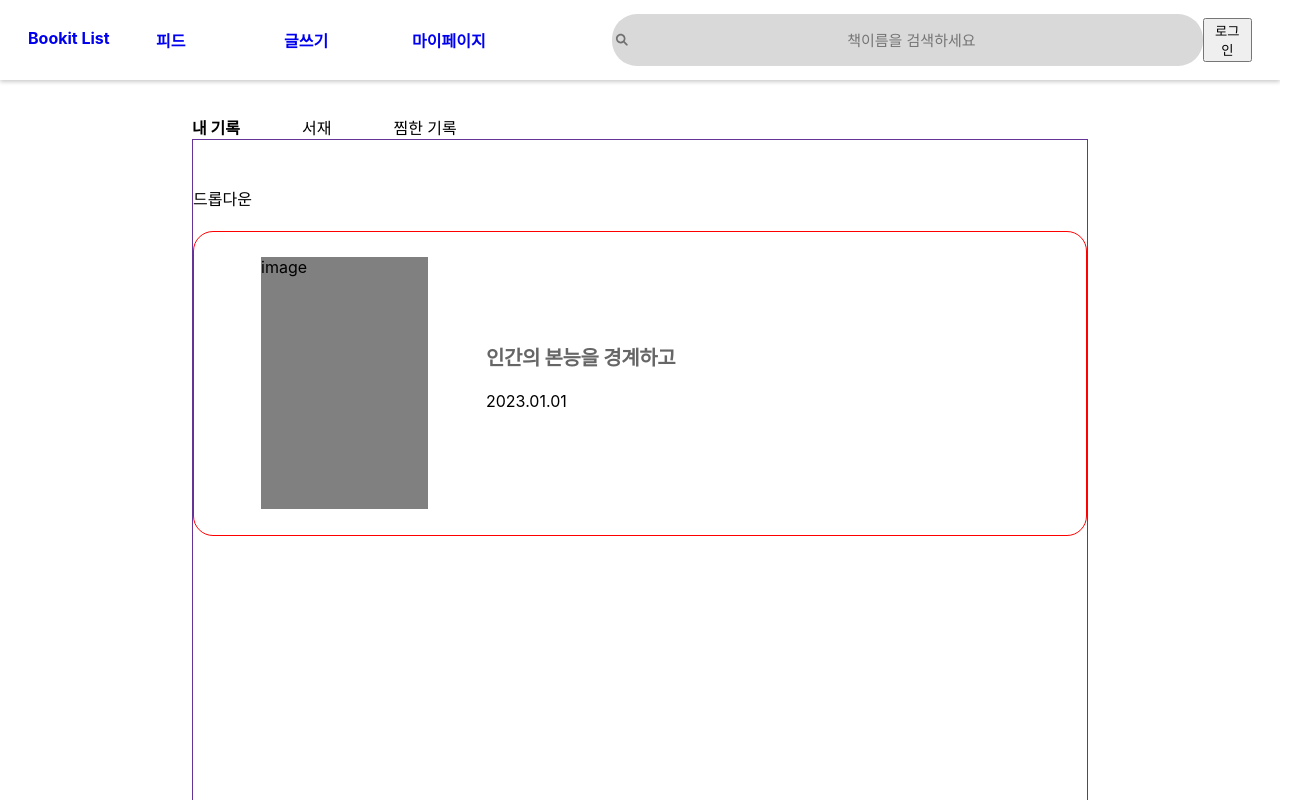
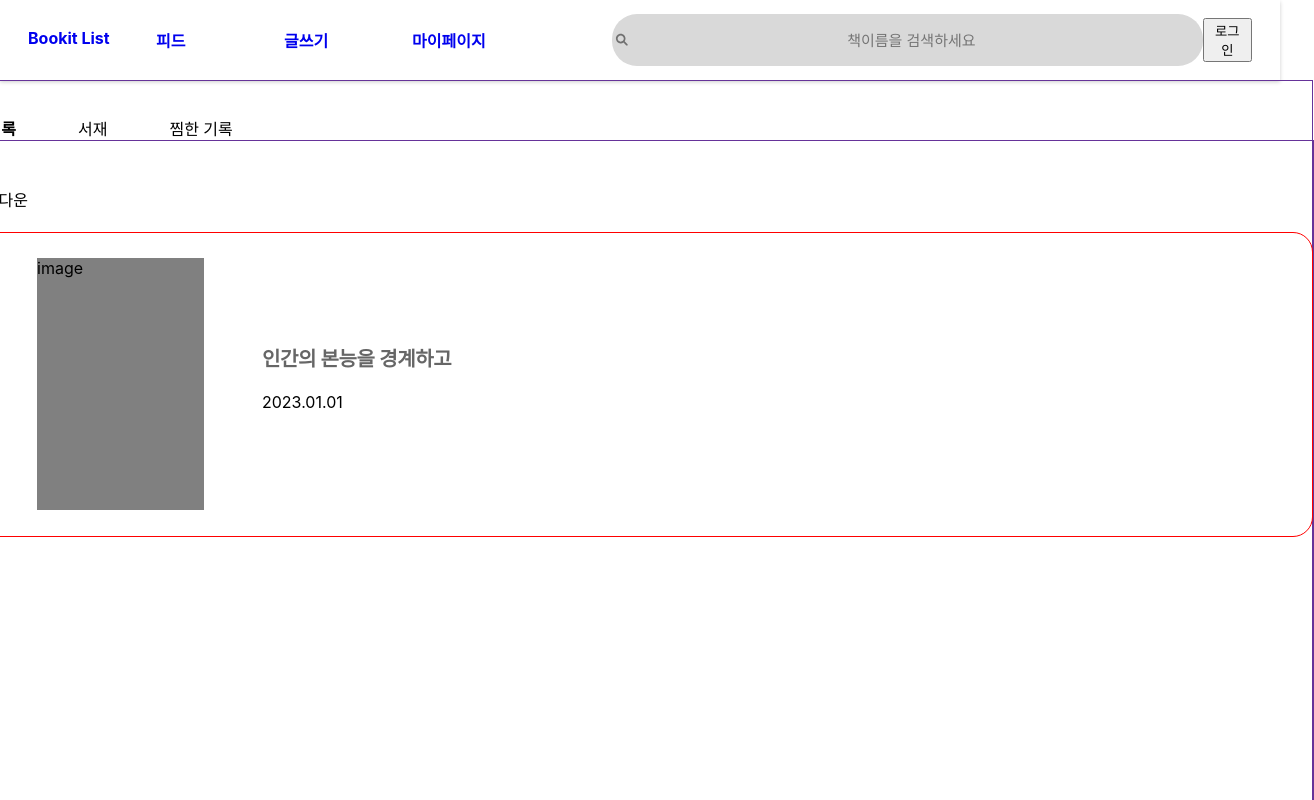
Before and after one commit to BookitList/BookitList_frontend, a React (Create React App) app: page /MyPage in a window 1280 px wide. Shown: the top 800 px of the page, 1314 px wide, since content can reach past the window. Built offline with nearby package versions, Linux system fonts and the light colour scheme.

Commit message:
Fix: MyPage margin 관련 수정

```diff
--- a/src/components/Categories/Categories.css
+++ b/src/components/Categories/Categories.css
@@ -1,5 +1,5 @@
 .categoriesContainer {
-    display: flex;
+    width: 100%;
 }
 
 .categoriesList {
--- a/src/pages/MyPage/MyPage.css
+++ b/src/pages/MyPage/MyPage.css
@@ -1,14 +1,35 @@
 .MyPage{
     color: black;
     width: 100%;
+    /* display: flex;
+    justify-content: center; */
+
+}
+
+.MyPageContent{
+    display: flex;
+    justify-content: center;
+
 }
 
 .MyPageContainer{
-    margin: 0 15vw;
+    /* margin: 0 15vw; */
     /* margin: 0 288px; */
+    min-height: 1842px;
+    border: 1px solid rebeccapurple;
+    width: 1344px;
 }
 
 .Content{
     min-height: 1842px;
     border: 1px solid rebeccapurple;
+    width: 1344px;
 }
+
+
+.ContentContainer {
+  display: flex;
+  justify-content: center;
+  flex-direction: column;
+
+}
--- a/src/pages/MyPage/MyPage.js
+++ b/src/pages/MyPage/MyPage.js
@@ -1,4 +1,4 @@
-import React, { useCallback, useState } from 'react';
+import React, { useCallback, useEffect, useState } from 'react';
 import './MyPage.css';
 import Header from 'components/Header/Header';
 import Footer from 'components/Footer/Footer';
@@ -20,17 +20,21 @@ const MyPage = () => {
     Bookmarks: <Bookmarks />
   };
 
+
   return (
     <div className='MyPage'>
       <Header />
+      <div className='MyPageContent'>
       <div className='MyPageContainer'>
         <Categories selectedCategory={category} onCategoryChange={onSelect} />
+        <div className='ContentContainer'>
 
-        <div className='Content'>
-          {categoryComponents[category]}
+          <div className='Content'>
+            {categoryComponents[category]}
+          </div>
         </div>
       </div>
-
+      </div>
       <Footer />
     </div>
   );
--- a/src/pages/MyPage/MyRecord/MyRecord.js
+++ b/src/pages/MyPage/MyRecord/MyRecord.js
@@ -4,7 +4,7 @@ import './MyRecord.css';
 const MyRecord = () => {
   return (
     <div className='MyRecord'>
-        <div>
+        <div className='MyRecordContainer'>
             <div className='DD'>드롭다운</div>
             <div className='ReviewContainer'>
               <div className='ReviewImage'>image</div>
```
Also changed, not shown: src/pages/MyPage/MyRecord/MyRecord.css (line endings or trailing spaces).
